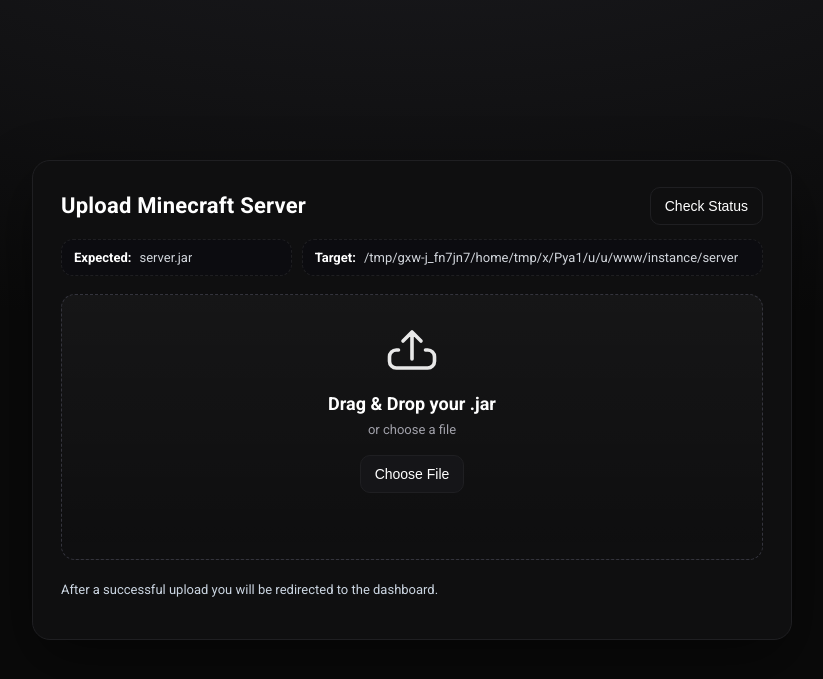
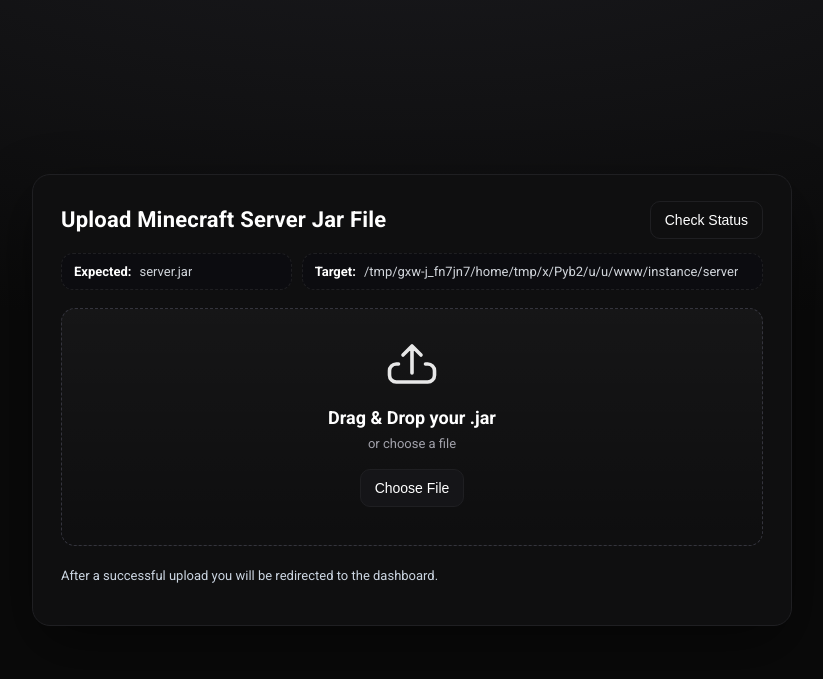
Before and after one commit to Migrim/Minecraft-Server-Dashboard, a Flask app: page /install in a window 1280 px wide. Shown: the top 679 px of the page, without its empty margins (228-1051 px from the left). Run offline with Flask 3, Linux system fonts and the light colour scheme.

Commit message:
overhauled the install page to make the usability more clean and polished

```diff
--- a/templates/install.html
+++ b/templates/install.html
@@ -17,7 +17,23 @@ p{margin:0 0 8px;line-height:1.5;color:var(--muted);overflow-wrap:anywhere;word-
 .meta{display:grid;grid-template-columns:minmax(140px,1fr) minmax(280px,2fr);gap:10px;padding:0 28px 18px}
 .meta .chip{display:flex;align-items:center;gap:8px;padding:10px 12px;border:1px dashed var(--border);border-radius:12px;font-size:13px;color:#d1d5db;background:#0c0c10;min-width:0}
 .meta .chip b{color:#fff;font-weight:600;white-space:nowrap}
-.meta .chip span{overflow:hidden;text-overflow:ellipsis}
+.meta .chip span{overflow:hidden;text-overflow:ellipsis;white-space:nowrap;position:relative;}
+.meta .chip span::after{
+  content:attr(title);
+  position:absolute;
+  bottom:calc(100% + 4px);
+  left:0;
+  background:#111114;
+  color:#fff;
+  padding:4px 8px;
+  border-radius:6px;
+  font-size:12px;
+  opacity:0;
+  white-space:nowrap;
+  pointer-events:none;
+  transition:opacity .12s ease;
+}
+.meta .chip span:hover::after{opacity:1}
 @media (max-width:640px){.meta{grid-template-columns:1fr}}
 .drop{margin:0 28px 22px;border:1.5px dashed #34343d;border-radius:14px;background:linear-gradient(180deg,rgba(255,255,255,.03),rgba(255,255,255,0));min-height:220px;display:grid;place-items:center;transition:transform .18s ease,border-color .18s ease,background .18s ease}
 .drop.drag{border-color:var(--accent);background:linear-gradient(180deg,rgba(79,70,229,.08),rgba(255,255,255,0));transform:scale(1.01)}
@@ -26,10 +42,10 @@ p{margin:0 0 8px;line-height:1.5;color:var(--muted);overflow-wrap:anywhere;word-
 .drop h2{margin:0 0 6px;font-size:18px}
 .hint{font-size:13px}
 .actions{margin-top:16px;display:flex;gap:10px;justify-content:center;flex-wrap:wrap}
-.btn{appearance:none;border:1px solid var(--border);background:#151518;color:#fff;border-radius:10px;padding:10px 14px;font-weight:500;font-size:14px;cursor:pointer;transition:transform .1s ease,background .2s ease,border-color .2s ease}
-.btn:hover{background:#191a20}
+.btn{appearance:none;border:1px solid var(--border);background:#151518;color:#fff;border-radius:10px;padding:10px 14px;font-weight:500;font-size:14px;cursor:pointer;transition:transform .06s ease}
+.btn:disabled{opacity:.5;cursor:not-allowed;filter:grayscale(0.6)}
 .btn.primary{border-color:#3b3be0;background:linear-gradient(180deg,#5454ff,#3d3de6)}
-.btn.primary:hover{filter:brightness(1.05)}
+.btn:active{transform:scale(.98)}
 .btn.ghost{background:transparent}
 .fileline{margin-top:10px;font-size:13px;color:#cbd5e1;display:flex;justify-content:center;gap:8px;flex-wrap:wrap}
 .badge{display:inline-flex;align-items:center;gap:6px;background:#0b0b0d;border:1px solid var(--border);border-radius:999px;padding:6px 10px;font-size:12px;color:#cbd5e1}
@@ -39,7 +55,6 @@ p{margin:0 0 8px;line-height:1.5;color:var(--muted);overflow-wrap:anywhere;word-
 .progress{height:10px;width:100%;background:#131318;border:1px solid var(--border);border-radius:999px;overflow:hidden;margin-top:14px}
 .progress>span{display:block;height:100%;width:0%;background:var(--accent);transition:width .18s ease;box-shadow:inset 0 0 0 1px rgba(255,255,255,.06)}
 
-.status{margin-top:10px;font-size:13px;text-align:center;color:var(--muted);min-height:18px}
 .note{padding:0 28px 0 28px;color:#cbd5e1;font-size:13px}
 .footer{padding:18px 28px 24px;display:flex;gap:10px;justify-content:flex-end}
 .toast-wrap{position:fixed;right:18px;bottom:18px;display:flex;flex-direction:column;gap:10px;z-index:50}
@@ -53,18 +68,21 @@ p{margin:0 0 8px;line-height:1.5;color:var(--muted);overflow-wrap:anywhere;word-
 .toast .t-btn{border:1px solid var(--border);background:#151518;color:#fff;border-radius:8px;padding:8px 10px;font-size:12px;cursor:pointer}
 @keyframes toast-in{to{transform:translateY(0);opacity:1}}
 @keyframes toast-out{to{transform:translateY(16px);opacity:0}}
+@keyframes spin{to{transform:rotate(360deg)}}
+.btn.loading{position:relative;color:transparent}
+.btn.loading:after{content:"";position:absolute;inset:0;margin:auto;width:16px;height:16px;border:2px solid #fff;border-right-color:transparent;border-radius:50%;animation:spin .6s linear infinite}
 </style>
 </head>
 <body>
 <div class="card">
   <div class="header">
-    <h1>Upload Minecraft Server</h1>
+    <h1>Upload Minecraft Server Jar File</h1>
     <button class="btn ghost" id="checkBtn">Check Status</button>
   </div>
 
   <div class="meta">
     <div class="chip"><b>Expected:</b> <span>{{ expected }}</span></div>
-    <div class="chip"><b>Target:</b> <span>{{ server_dir }}</span></div>
+    <div class="chip"><b>Target:</b> <span title="{{ server_dir }}">{{ server_dir }}</span></div>
   </div>
 
   <div id="drop" class="drop" tabindex="0" aria-label="Upload area">
@@ -79,7 +97,6 @@ p{margin:0 0 8px;line-height:1.5;color:var(--muted);overflow-wrap:anywhere;word-
       <div class="fileline" id="fileline"></div>
       <input id="file" type="file" accept=".jar" class="hidden">
       <div class="progress hidden" id="bar"><span></span></div>
-      <div class="status" id="status"></div>
     </div>
   </div>
 
@@ -96,16 +113,19 @@ const chooseBtn=document.getElementById('choose')
 const uploadBtn=document.getElementById('upload')
 const bar=document.getElementById('bar')
 const barFill=bar.querySelector('span')
-const statusEl=document.getElementById('status')
 const fileline=document.getElementById('fileline')
 const checkBtn=document.getElementById('checkBtn')
 const toasts=document.getElementById('toasts')
 let file=null
 
-function setStatus(t){statusEl.textContent=t||''}
 function enableUpload(b){uploadBtn.classList.toggle('hidden',!b)}
-function setFileLine(f){fileline.innerHTML=f?('<span class="badge"><b>File</b>'+f.name+'</span>'+'<span class="badge"><b>Size</b>'+Math.ceil(f.size/1024)+' KB</span>'):''}
-function toast(title,msg,type,actions){
+function setFileLine(f){
+  if(!f){fileline.innerHTML='';return}
+  const sizeKB=f.size/1024
+  const sizeText=sizeKB>=1024? (sizeKB/1024).toFixed(1)+' MB' : Math.ceil(sizeKB)+' KB'
+  fileline.innerHTML='<span class="badge"><b>File</b>'+f.name+'</span>'+'<span class="badge"><b>Size</b>'+sizeText+'</span>'
+}
+function toast(title,msg,type,actions,durationMs){
   const t=document.createElement('div')
   t.className='toast '+(type||'')
   t.innerHTML='<div class="t-content"><div class="t-title">'+title+'</div><div class="t-msg">'+(msg||'')+'</div></div>'
@@ -114,13 +134,31 @@ function toast(title,msg,type,actions){
   ;(actions||[]).forEach(a=>{const b=document.createElement('button');b.className='t-btn';b.textContent=a.label;b.onclick=()=>{a.onClick&&a.onClick();close()};act.appendChild(b)})
   t.appendChild(act)
   toasts.appendChild(t)
-  function close(){t.style.animation='toast-out .16s ease forwards';setTimeout(()=>t.remove(),160)}
-  setTimeout(close,4500)
+  const tMsg=t.querySelector('.t-msg')
+  const dur=typeof durationMs==='number'&&durationMs>0?durationMs:4500
+  let interval=null
+  if(dur&&dur>0&&tMsg){
+    let sec=Math.ceil(dur/1000)
+    if(durationMs){ tMsg.textContent=(msg&&msg.length?msg.replace(/\d+\s*seconds?/,sec+' seconds'):'')||('Closing in '+sec+' seconds') }
+    interval=setInterval(()=>{sec--; if(sec>=0&&tMsg){ tMsg.textContent=(msg&&msg.length?msg.replace(/\d+\s*seconds?/,sec+' seconds'):'')||('Closing in '+sec+' seconds') }},1000)
+  }
+  function close(){ t.style.animation='toast-out .16s ease forwards'; if(interval){clearInterval(interval)} setTimeout(()=>t.remove(),160) }
+  setTimeout(close,dur)
   return {close,el:t}
 }
 
-chooseBtn.onclick=()=>fileInput.click()
-fileInput.onchange=e=>{file=e.target.files[0]||null;setStatus(file?file.name:'');setFileLine(file);enableUpload(!!file)}
+function clearChooseLoading(){ chooseBtn.classList.remove('loading') }
+function setChooseLoading(b){
+  if(b){
+    chooseBtn.classList.add('loading')
+    setTimeout(()=>window.addEventListener('focus',clearChooseLoading,{once:true}),0)
+  }else{
+    clearChooseLoading()
+  }
+}
+
+chooseBtn.onclick=()=>{ setChooseLoading(true); fileInput.click() }
+fileInput.onchange=e=>{clearChooseLoading();file=e.target.files[0]||null;setFileLine(file);enableUpload(!!file)}
 
 ;['dragenter','dragover'].forEach(ev=>{drop.addEventListener(ev,e=>{e.preventDefault();e.stopPropagation();drop.classList.add('drag')})})
 ;['dragleave','drop'].forEach(ev=>{drop.addEventListener(ev,e=>{e.preventDefault();e.stopPropagation();drop.classList.remove('drag')})})
@@ -128,26 +166,28 @@ drop.addEventListener('drop',e=>{
   const dt=e.dataTransfer
   if(!dt||!dt.files||!dt.files.length)return
   const f=dt.files[0]
-  if(!f.name.toLowerCase().endsWith('.jar')){setStatus('File must be a .jar');toast('Invalid file','Please select a .jar file','err');return}
-  file=f;setStatus(file.name);setFileLine(file);enableUpload(true)
+  if(!f.name.toLowerCase().endsWith('.jar')){toast('Invalid file','Please select a .jar file','err');return}
+  file=f;setFileLine(file);enableUpload(true)
 })
 
 uploadBtn.onclick=()=>{
-  if(!file){setStatus('Choose a .jar first');toast('No file','Choose a .jar first','err');return}
-  if(!file.name.toLowerCase().endsWith('.jar')){setStatus('File must be a .jar');toast('Invalid file','Please select a .jar file','err');return}
+  if(!file){toast('No file','Choose a .jar first','err');return}
+  if(!file.name.toLowerCase().endsWith('.jar')){toast('Invalid file','Please select a .jar file','err');return}
   const fd=new FormData();fd.append('file',file)
   const xhr=new XMLHttpRequest();xhr.open('POST','/upload-jar')
-  xhr.upload.onprogress=e=>{if(e.lengthComputable){const p=Math.round((e.loaded/e.total)*100);bar.classList.remove('hidden');barFill.style.width=p+'%';setStatus('Uploading '+p+'%')}}
+  xhr.upload.onprogress=e=>{if(e.lengthComputable){const p=Math.round((e.loaded/e.total)*100);bar.classList.remove('hidden');barFill.style.width=p+'%'}}
   xhr.onload=()=>{let ok=false,err='';try{const r=JSON.parse(xhr.responseText);ok=!!r.ok;err=r.error||''}catch(_){err='Unexpected response'}
     if(ok){
-      setStatus('Upload complete')
-      const t=toast('Upload complete','Redirecting in 7 seconds','ok',[{label:'Open Dashboard',onClick:()=>location.href='/'},{label:'Check Status',onClick:()=>window.open('/jar-status','_blank')}])
+      uploadBtn.disabled = true
+      chooseBtn.disabled = true
+      const t=toast('Upload complete','Redirecting in 7 seconds','ok',[{label:'Open Dashboard',onClick:()=>location.href='/'},{label:'Check Status',onClick:()=>window.open('/jar-status','_blank')}],7000)
       setTimeout(()=>{window.location.href='/'},7000)
     }else{
-      setStatus(err||'Upload failed')
       toast('Upload failed',err||'Please try again','err',[{label:'Retry',onClick:()=>uploadBtn.click()}])
+      uploadBtn.disabled = false
+      chooseBtn.disabled = false
     }}
-  xhr.onerror=()=>{setStatus('Network error');toast('Network error','Please check your connection','err')}
+  xhr.onerror=()=>{toast('Network error','Please check your connection','err')}
   xhr.send(fd)
 }
 
```
